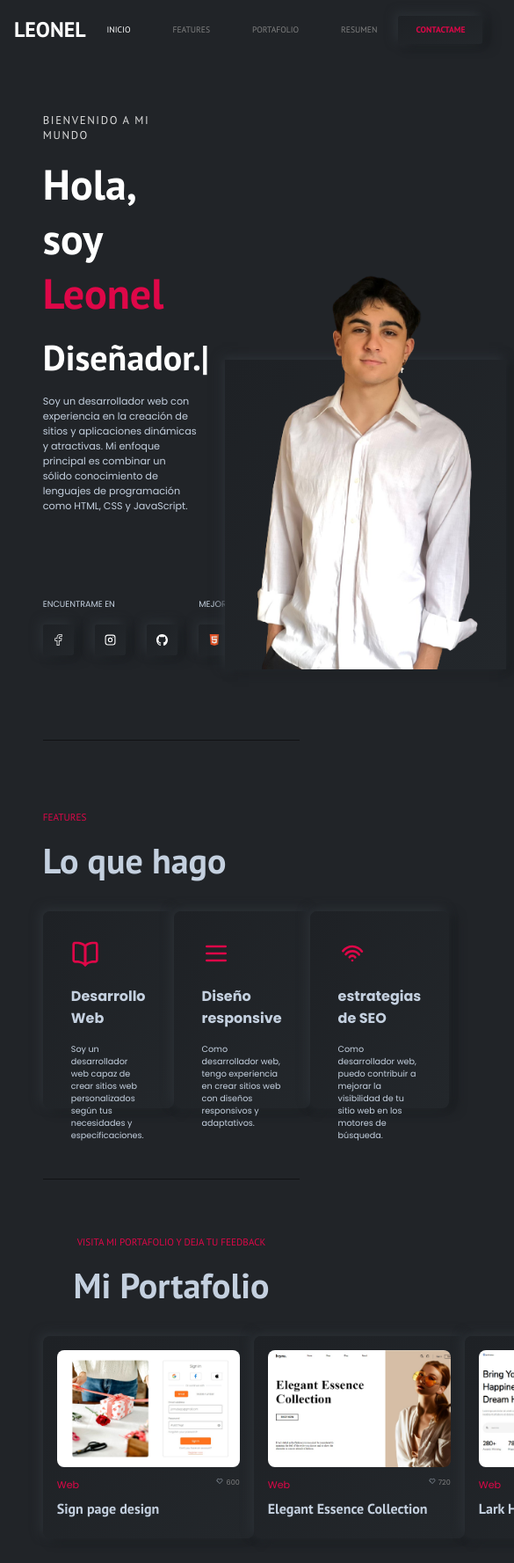
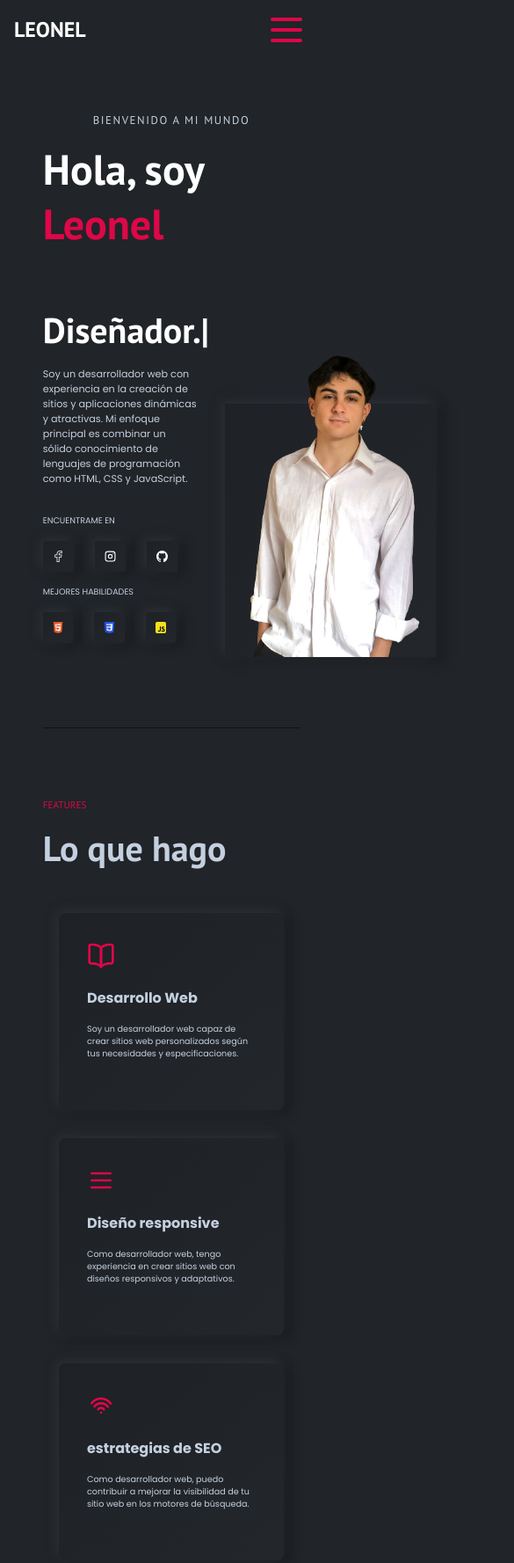
Before and after one commit to LeonelBarchetta/TPFINAL1, a plain HTML site: page index.html in a window 390 px wide. Shown: the top 1777 px of the page at 88% size, 585 px wide, since content can reach past the window. Drawn offline with Linux system fonts and the light colour scheme.

Commit message:
hice el responsive para tablet

```diff
--- a/estilo.css
+++ b/estilo.css
@@ -93,9 +93,21 @@ nav .texto .DivInfo:hover{
     text-decoration: underline;
 
 }
+
+header .imagen img{
+    height: 5rem;
+    display: none;
+}
 /* SECCION1 */
 .espacio{
     padding-bottom: 8rem;
+}
+.none{
+    width: 75%;
+    margin: 0 auto;
+    display: flex;
+    justify-content: center;
+    display: none;
 }
 .hero{
     background-color: #212428;
@@ -120,7 +132,7 @@ nav .texto .DivInfo:hover{
 
 .hero .texto .TextoDos{
     font-family: 'PT Sans', sans-serif;
-    color: gainsboro;
+    color: #C4D0DF;
     letter-spacing: 0.1rem;
     font-size: 0.8rem;
     margin-bottom: 1rem;
@@ -571,7 +583,7 @@ nav .texto .DivInfo:hover{
     margin-bottom: 2rem;
 }
 
-.SectionCinco .DivInfo img{
+.SectionCinco .DivInfo .imagen{
     height: 9rem;
     border-radius: 0.5rem;
     margin-bottom: 1rem;
@@ -1017,7 +1029,7 @@ footer p{
         margin-bottom: 4rem;
     }
 
-    .SectionCinco .DivInfo img{
+    .SectionCinco .DivInfo .imagen{
         height: 18.4rem;
         border-radius: 0.7rem;
         margin-bottom: 2rem;
@@ -1142,3 +1154,114 @@ footer p{
         font-size: 1rem;
     }
 }
+
+@media (max-width:1023px){
+    header nav .texto .TextoDos{
+        display: none;
+    }
+    header nav .texto .boton{
+        display: none;
+    }
+    header .texto .DivInfo{
+        display: none;
+    }
+    header .imagen img{
+        margin: 0;
+        padding: 0;
+        display: block;
+        height: 3rem;
+    }
+    .hero .DivInfo{
+        flex-direction: column;
+        margin-top: 2rem;
+    }
+    .hero .texto .TextoDos{
+        display: none;
+    }
+    .hero .texto h1{
+        display: none;
+    }
+    .none {
+        display: block;
+        width: 75%;
+        margin: 0 auto;
+        display: flex;
+        justify-content: center;
+        margin-bottom: 3rem;
+    }
+    .hero .imagen{
+        height: 18rem;
+        width: 15rem;
+    }
+    .hero .imagen img{
+        height: 23rem;
+    }
+    .none div{
+        display: flex;
+        align-items: center;
+        flex-direction: column;
+    }
+    .none .TextoDos{
+        font-family: 'PT Sans', sans-serif;
+        color: #C4D0DF;
+        letter-spacing: 0.1rem;
+        font-size: 0.8rem;
+        margin-bottom: 1rem;
+    }
+    .none h1{
+        font-family: 'PT Sans', sans-serif;
+        color: white;
+        font-weight: bolder;
+        font-size: 3rem;
+        margin-bottom: 1rem;
+    }
+
+
+    .none  strong{
+        color: #DE0748;
+        font-weight: bolder;
+    }
+
+    .SectionDos .texto h2{
+        margin-bottom: 3rem;
+    }
+    .SectionDos .DivInfo{
+        justify-content: space-around;
+        flex-wrap: wrap;
+        margin: 0;
+    }
+    .SectionDos .DivInfo .DivInfoDos{
+        margin-bottom: 2rem;
+        width: 12rem;
+    }
+    .SectionTres .DivInfo {
+        justify-content: space-around;
+        flex-wrap: wrap;
+    }
+    .SectionTres .DivInfo .DivInfoDos{
+        width: 14rem;
+        margin-bottom: 2rem;
+    }
+    .SectionTres .DivInfoDos img{
+        height: 9rem;
+    }
+    .SectionCuatro .texto h2{
+        margin-bottom: 2rem;
+    }
+    .SectionCinco .DivInfo{
+        flex-direction: column;
+    }
+    .SectionCinco .DivInfo .DivInfoDos{
+        width: 100%;
+        margin-bottom: 2rem;
+    }
+    .SectionCinco .DivInfoDos .imagen{
+        display: none;
+    }
+    .SectionCinco .DivInfo .DivInfoTres{
+        width: 100%;
+    }
+    .SectionCinco .DivInfoTres .divuno input{
+        width: 15rem;
+    }
+}
--- a/index.html
+++ b/index.html
@@ -41,6 +41,10 @@
                     </a>
                 </button>
 
+                <a href="" class="imagen">
+                    <img src="carpeta.img/burger.svg" alt="">
+                </a>
+
 
 
             </div>
@@ -53,7 +57,21 @@
         <section class="espacio">
 
         </section>
+        <div class="none">
+            <div>
+                <p class="TextoDos">
+                    BIENVENIDO A MI MUNDO
+                </p>
+                <h1>
+                    Hola, soy <strong>
+                        Leonel
+                    </strong>
+                </h1>
+            </div>
+
+        </div>
         <section class="hero">
+
             <div class="texto">
                 <p class="TextoDos">
                     BIENVENIDO A MI MUNDO
@@ -355,7 +373,7 @@
             </div>
             <div class="DivInfo">
                 <div class="DivInfoDos">
-                    <img src="carpeta.img/apreton.jpg" alt="">
+                    <img src="carpeta.img/apreton.jpg" alt="" class="imagen">
                     <h3>
                         Leonel Barchetta
                     </h3>
```
